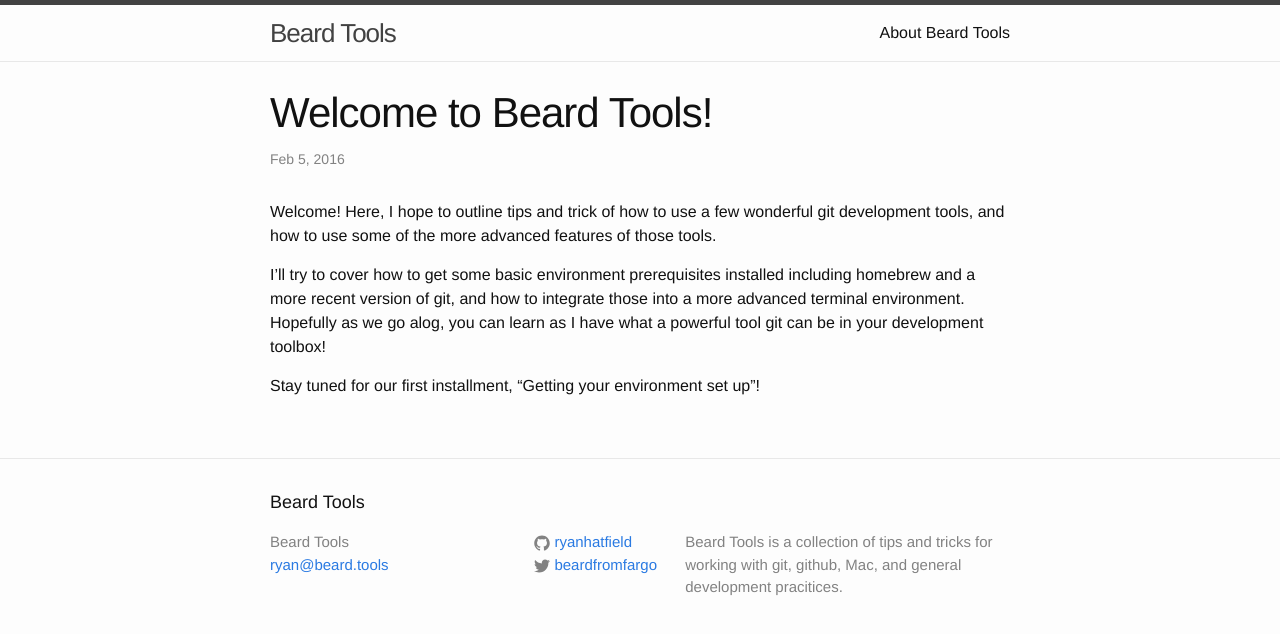
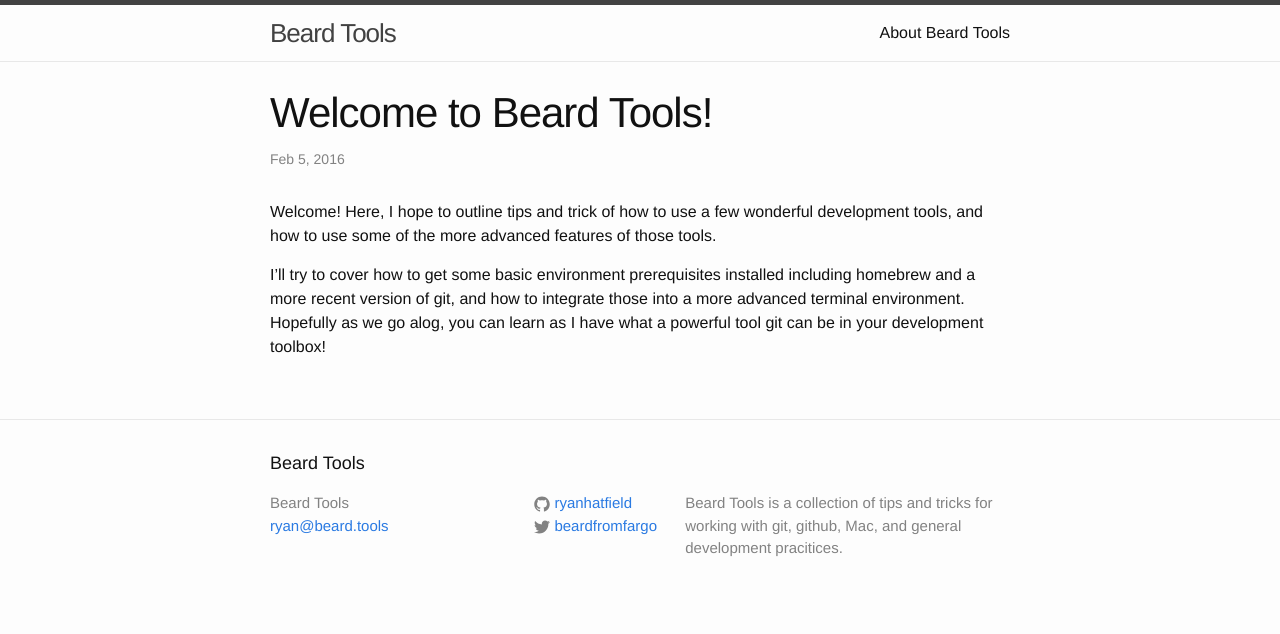
Before and after one commit to beardtools/blog, a Jekyll site: the page built from _posts/2016-02-05-welcome-to-beard-tools.markdown, in a window 1280 px wide. Shown: the top 634 px of the page. Built offline with Jekyll 4.4.1, drawn with Linux system fonts in a browser that asks for light colours.

Commit message:
Update initial post, remove reference to 'git beard tools'

```diff
--- a/_posts/2016-02-05-welcome-to-beard-tools.markdown
+++ b/_posts/2016-02-05-welcome-to-beard-tools.markdown
@@ -5,8 +5,6 @@ date:   2016-02-05 07:13:58 -0600
 categories: update blog
 ---
 
-Welcome! Here, I hope to outline tips and trick of how to use a few wonderful git development tools, and how to use some of the more advanced features of those tools.
+Welcome! Here, I hope to outline tips and trick of how to use a few wonderful development tools, and how to use some of the more advanced features of those tools.
 
 I'll try to cover how to get some basic environment prerequisites installed including homebrew and a more recent version of git, and how to integrate those into a more advanced terminal environment. Hopefully as we go alog, you can learn as I have what a powerful tool git can be in your development toolbox!
-
-Stay tuned for our first installment, "Getting your environment set up"!
```
